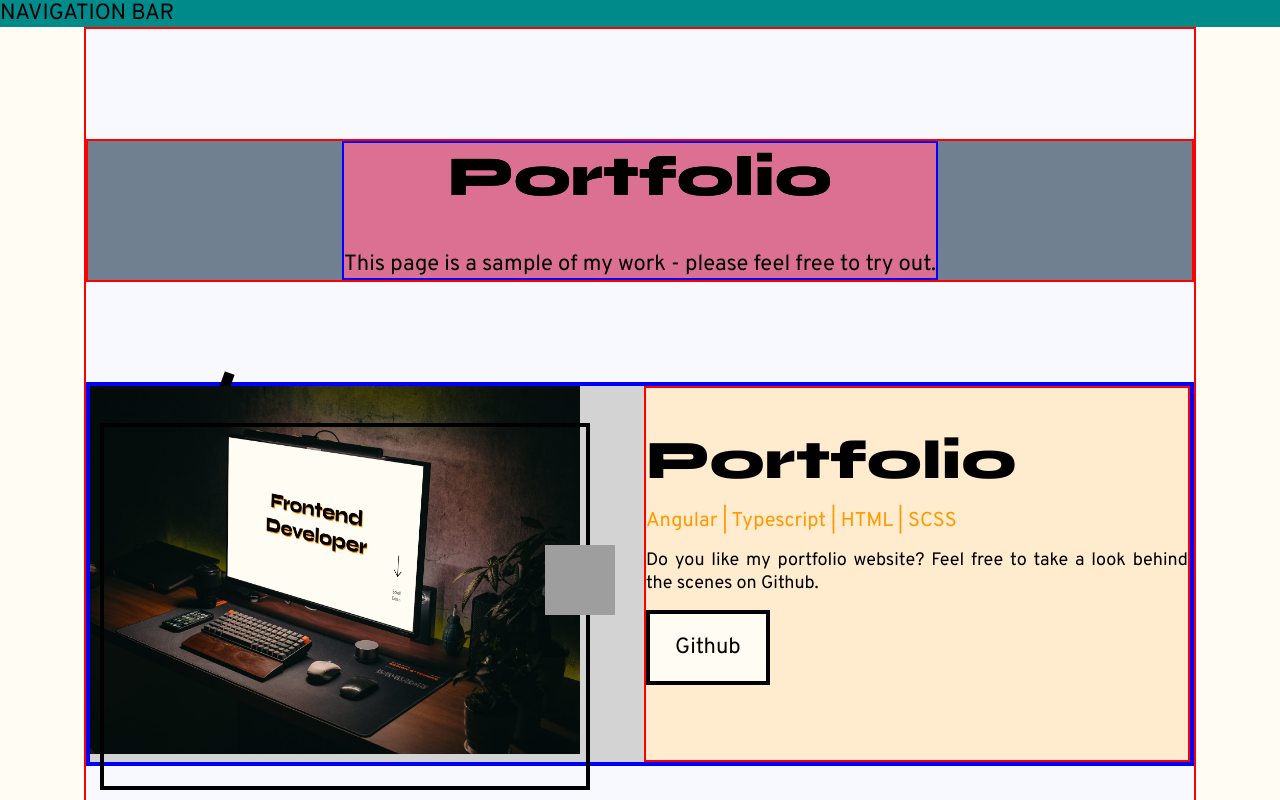
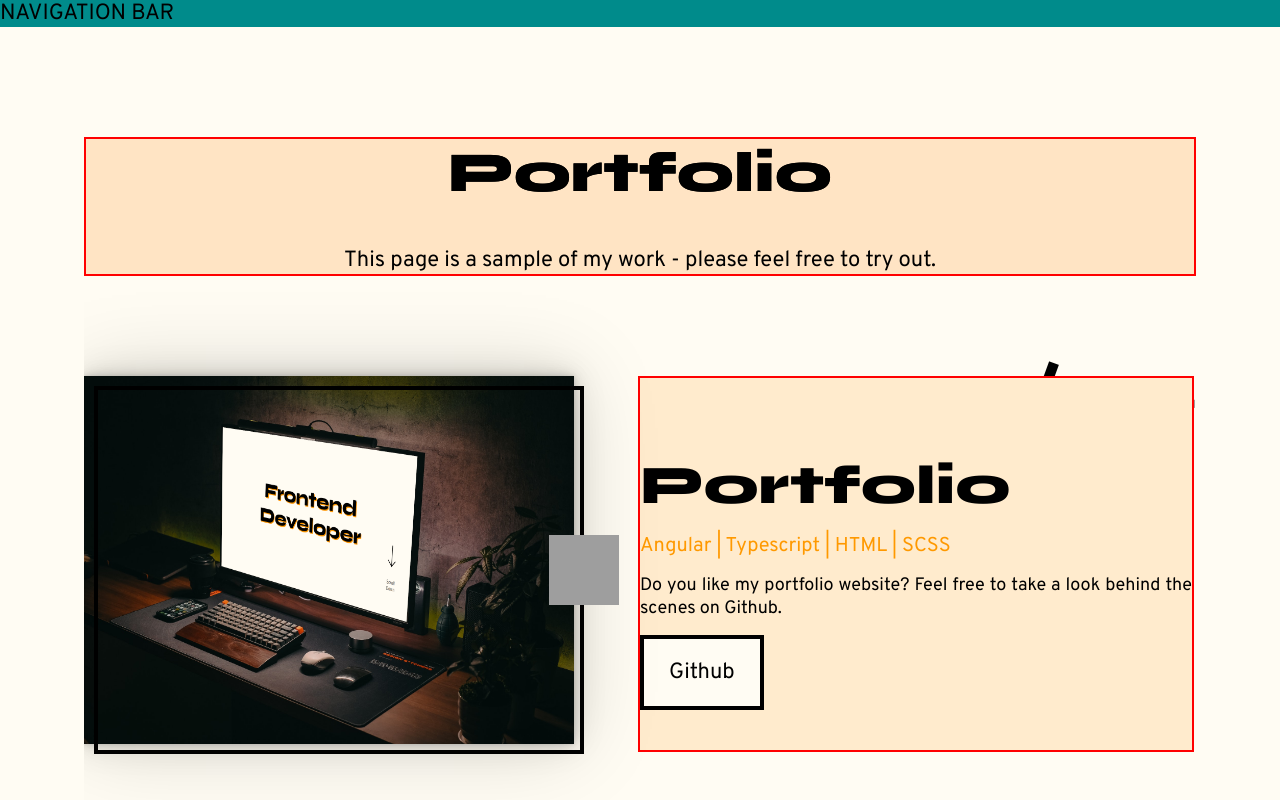
Before and after one commit to LukasErdmanski/Portfolio, an Angular app: page / in a window 1280 px wide. Shown: the top 800 px of the page. Built offline with nearby package versions, Linux system fonts and the light colour scheme; grey boxes are pictures that could not be loaded.

Commit message:
improved style in project part in portfolio component

```diff
--- a/src/app/portfolio/portfolio.component.html
+++ b/src/app/portfolio/portfolio.component.html
@@ -17,7 +17,7 @@
       />
       <div class="frame-wrapper">
         <div class="frame"></div>
-        <a href="https://github.com/LukasErdmanski/Portfolio">
+        <a href="https://github.com/LukasErdmanski/Portfolio" class="anchor">
           <div class="circle-black">
             <img
               src="assets/img/circle-with-arrow.svg"
--- a/src/app/portfolio/portfolio.component.scss
+++ b/src/app/portfolio/portfolio.component.scss
@@ -3,26 +3,28 @@
 @import "src/assets/fonts/_typography";
 
 .container {
-  background-color: ghostwhite;
-  border: 2px solid red;
+  // background-color: ghostwhite;
+  // border: 2px solid red;
 
   width: 100%;
   display: flex;
+  justify-content: center;
   flex-direction: column;
   padding: 110px 0;
   overflow: hidden;
 
   .header {
-    background-color: slategrey;
+    background-color: bisque;
     border: 2px solid red;
+
     width: 100%;
     display: flex;
     flex-direction: column;
     align-items: center;
 
     .header-wrapper {
-      background-color: palevioletred;
-      border: 2px solid blue;
+      // background-color: palevioletred;
+      // border: 2px solid blue;
 
       display: flex;
       flex-direction: column;
@@ -35,8 +37,8 @@
   }
 
   .project {
-    background-color: lightgrey;
-    border: 4px solid blue;
+    // background-color: lightgrey;
+    // border: 4px solid blue;
 
     display: flex;
     gap: 5vw;
@@ -51,36 +53,51 @@
       font-size: $fs-headline2;
 
       // TODO: change dynamicly left, right property; depands if project container is even number (right site) or not (left site)
-      right: 10px;
-      left: 10px;
+      right: 0px;
+      // left: 0px;
+    }
+
+    .anchor {
+      height: 100%;
+      width: fit-content;
+      display: flex;
+      justify-content: flex-end;
     }
 
     .img-wrapper {
       $imgWidth: 490px;
       height: 100%;
+      width: fit-content;
       position: relative;
+      z-index: 2;
 
       .project-img {
         width: $imgWidth;
         aspect-ratio: 4/3;
+
         // object-fit: cover;
         object-fit: fill;
+
+        box-shadow: $boxshadow;
       }
 
       .frame-wrapper {
         position: absolute;
-        top: 0px;
-        left: 0px;
+        top: 0;
+        left: 0;
         width: $imgWidth;
         aspect-ratio: 4 / 3;
 
         .frame {
           position: absolute;
-          top: 10%;
-          left: 10px;
+          top: 10px;
           height: 100%;
           width: 100%;
           border: $frame;
+
+          // TODO: change dynamicly left, right property; depands if project container is even number (right site) or not (left site)
+          left: 10px;
+          // right: 10px;
         }
 
         .circle-black {
@@ -97,7 +114,7 @@
 
             // TODO: change dynamicly left, right property; depands if project container is even number (right site) or not (left site)
             right: -45px;
-            right: -35px;
+            // left: -45px;
           }
         }
       }
@@ -111,10 +128,17 @@
       height: auto;
       display: flex;
       flex-direction: column;
+
       align-items: flex-start;
-      justify-content: flex-start;
-      padding-top: 5vh;
+
+      // TODO: change dynamicly left, right property; depands if project container is even number (right site) or not (left site)
+      align-items: flex-start;
+      // align-items: end;
+
+      justify-content: flex-end;
+      padding-bottom: 5vh;
       gap: 15px;
+      z-index: 1;
 
       h2 {
         font-family: $secondary_font;
```
